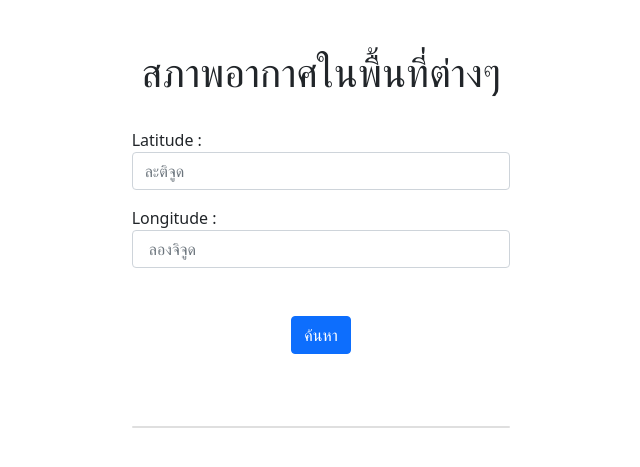
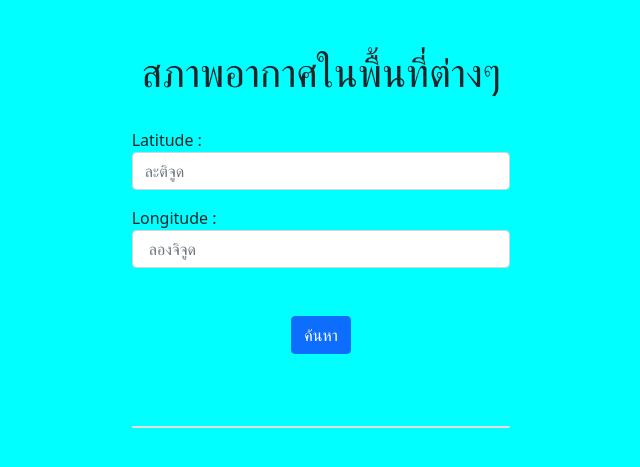
Before and after one commit to Alongkod113/json4, a PHP site: page / in a window 1280 px wide. Shown: the top 467 px of the page, without its empty margins (319-959 px from the left). Run offline with PHP 8.4, Linux system fonts and the light colour scheme.

Commit message:
Update index.php

```diff
--- a/index.php
+++ b/index.php
@@ -11,10 +11,15 @@
     <script src="https://cdn.jsdelivr.net/npm/bootstrap@5.1.2/dist/js/bootstrap.bundle.min.js"></script>
 
 </head>
-
-<body>
+<style>
+    .br{
+        background-color:cyan
+        }
+</style>
+<body class="br">
     <div class="container mt-5 col-4">
         <div class="container mx-auto">
+
             <p class="text-center h1">สภาพอากาศในพื้นที่ต่างๆ</p>
             <br />
             <div class="from-group mb-3 ">
```
